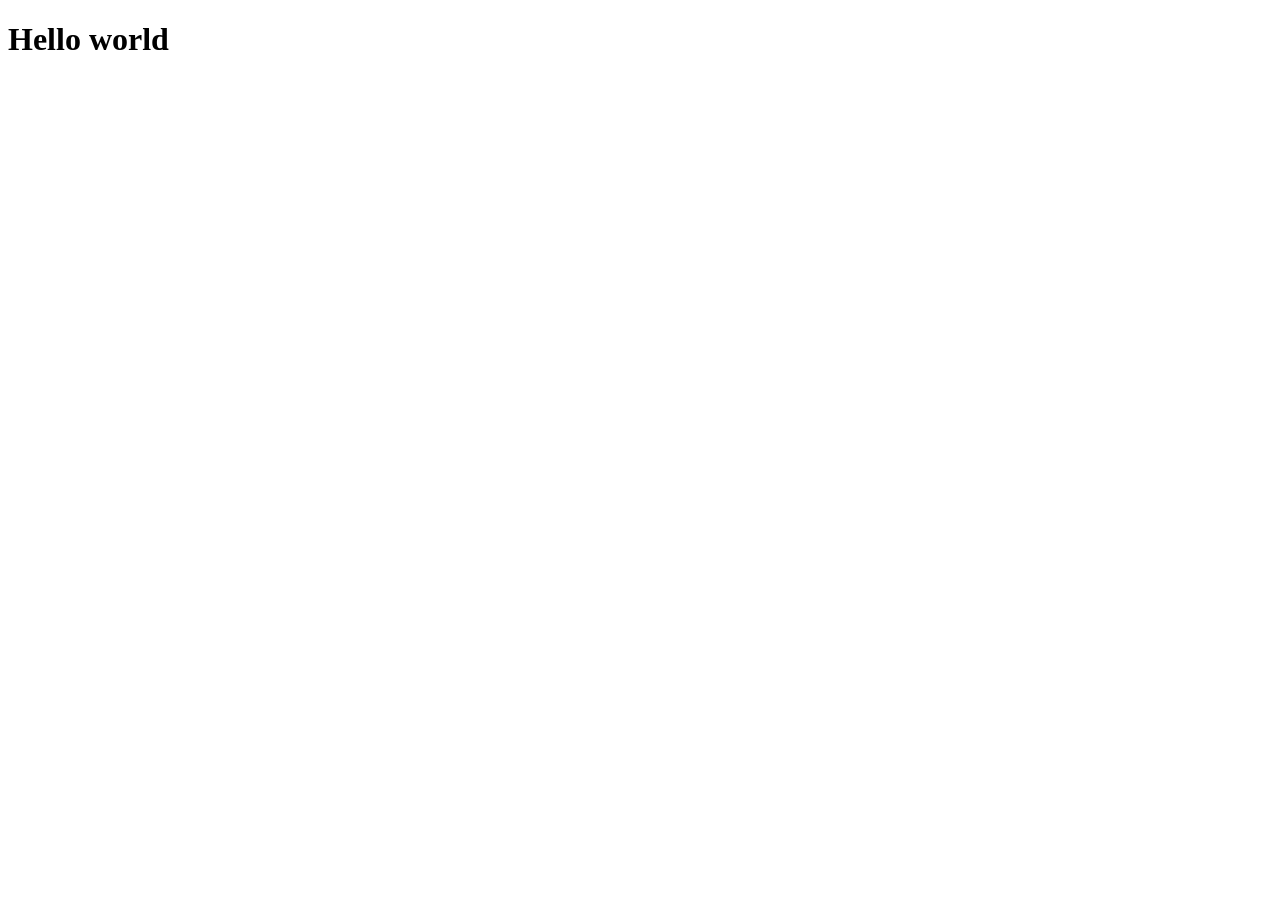
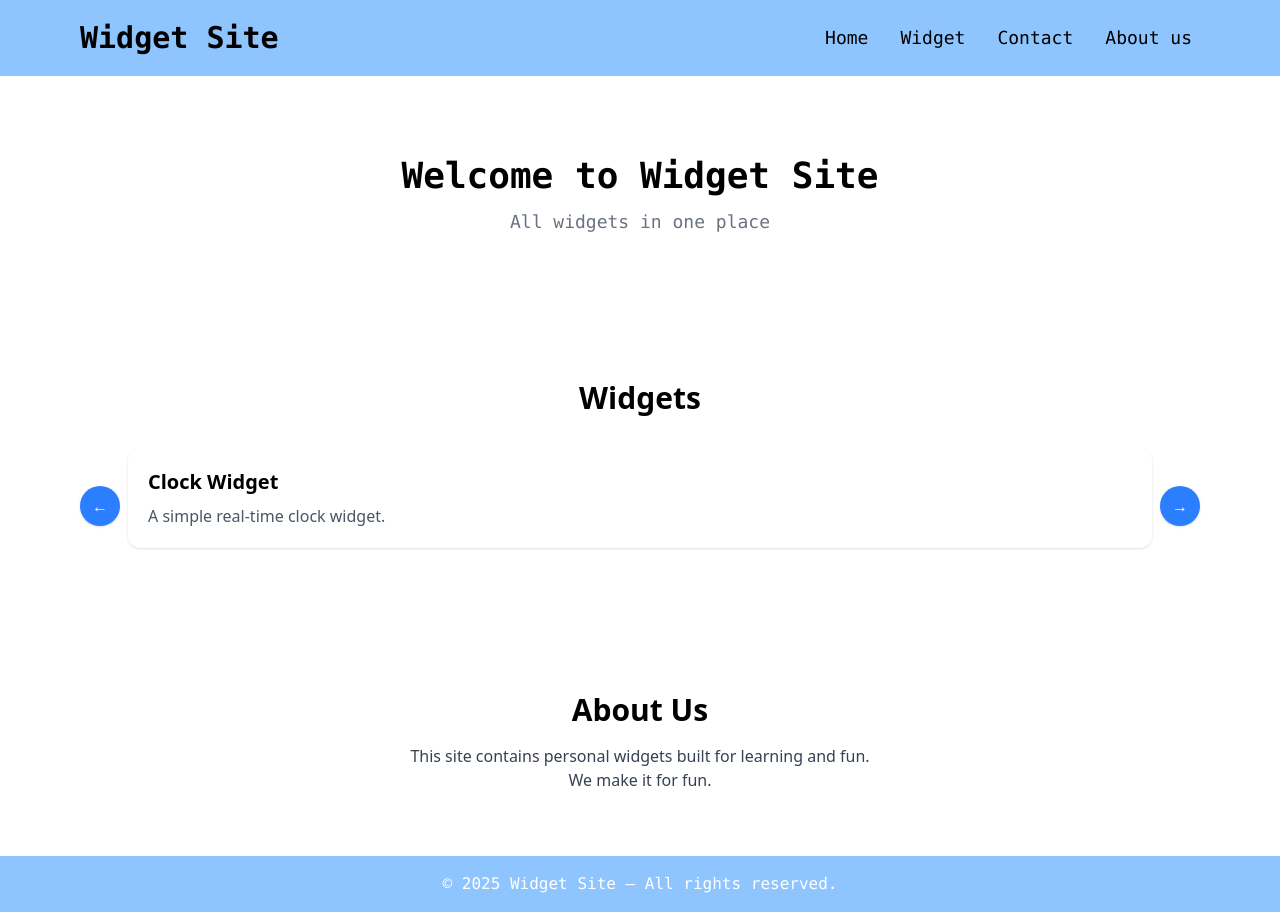
Before and after one commit to tainguyen-07/widgetsite, a plain HTML site: page index.html in a window 1280 px wide. Before the commit the page ends 800 px from the top, so only its background shows below. Drawn offline with nearby package versions, Linux system fonts and the light colour scheme; files that its build step writes are made by us from their sources.

Commit message:
basic ui and feat for index

```diff
--- a/assets/css/style.css
+++ b/assets/css/style.css
@@ -0,0 +1,2 @@
+.scrollbar-hide::-webkit-scrollbar { display: none; }
+.scrollbar-hide { -ms-overflow-style: none; scrollbar-width: none; }
--- /dev/null
+++ b/assets/pages/footer.html
@@ -0,0 +1,3 @@
+<div class="footer bg-blue-300 text-white text-center py-4 font-mono">
+    © 2025 Widget Site — All rights reserved.
+</div>
--- /dev/null
+++ b/assets/pages/header.html
@@ -0,0 +1,30 @@
+<div class="header bg-blue-300 font-mono w-full">
+    <div class="max-w-6xl mx-auto p-4">
+
+        <div class="flex items-center justify-between">
+
+            <a href="/index.html" class="text-2xl flex-1 sm:text-3xl font-bold">Widget Site</a>
+
+            <button id="menuBtn" class="lg:hidden text-3xl">
+                ☰
+            </button>
+
+            <ul id="navMenu"
+                class="hidden lg:flex lg:items-center gap-4 text-lg">
+                <li><a href="/index.html" class="block p-2 hover:text-white">Home</a></li>
+                <li><a href="#" class="block p-2 hover:text-white">Widget</a></li>
+                <li><a href="#" class="block p-2 hover:text-white">Contact</a></li>
+                <li><a href="#" class="block p-2 hover:text-white">About us</a></li>
+            </ul>
+
+        </div>
+        <ul id="mobileMenu"
+            class="lg:hidden hidden flex-col bg-blue-300 w-full text-center text-lg pb-4 mt-2">
+            <li><a href="#" class="block py-2">Home</a></li>
+            <li><a href="#" class="block py-2">Widget</a></li>
+            <li><a href="#" class="block py-2">Contact</a></li>
+            <li><a href="#" class="block py-2">About us</a></li>
+        </ul>
+
+    </div>
+</div>
--- a/assets/script/main.js
+++ b/assets/script/main.js
@@ -0,0 +1,20 @@
+const slider = document.getElementById("slider");
+const scrollAmount = 320;
+
+document.getElementById("nextBtn").onclick = () =>
+    slider.scrollBy({ left: scrollAmount, behavior: "smooth" });
+
+document.getElementById("prevBtn").onclick = () =>
+    slider.scrollBy({ left: -scrollAmount, behavior: "smooth" });
+
+window.addEventListener("load", () => {
+    setTimeout(() => {
+        const menuBtn = document.getElementById("menuBtn");
+        const mobileMenu = document.getElementById("mobileMenu");
+        if (menuBtn && mobileMenu) {
+            menuBtn.addEventListener("click", () => {
+                mobileMenu.classList.toggle("hidden");
+            });
+        }
+    }, 50);
+});
--- a/index.html
+++ b/index.html
@@ -4,8 +4,55 @@
     <meta charset="UTF-8">
     <meta name="viewport" content="width=device-width, initial-scale=1.0">
     <title>Widget Site</title>
+    <script src="https://cdn.jsdelivr.net/npm/@tailwindcss/browser@4"></script>
+    <script src="https://unpkg.com/htmlincludejs"></script>
+    <link rel="stylesheet" href="assets/css/style.css">
 </head>
 <body>
-    <h1>Hello world</h1>
+    <include src="./assets/pages/header.html"></include>
+
+    <div class="home py-20 bg-white text-center font-mono">
+        <h1 class="text-4xl font-bold">Welcome to Widget Site</h1>
+        <p class="text-gray-500 mt-3 text-lg">All widgets in one place</p>
+    </div>
+
+    <div class="widget max-w-6xl mx-auto px-4 py-16">
+        <h2 class="text-3xl font-bold text-center mb-8">Widgets</h2>
+        <div class="relative">
+            <div id="slider" class="flex overflow-x-auto scroll-smooth space-x-4 pl-12 pr-12 pb-4
+                                snap-x snap-mandatory scrollbar-hide">
+                <a href="./assets/pages/clock.html" class="min-w-full bg-white shadow rounded-xl p-5 snap-center">
+                    <h3 class="text-xl font-bold mb-2">Clock Widget</h3>
+                    <p class="text-gray-600">A simple real-time clock widget.</p>
+                </a>
+            </div>
+            <button id="prevBtn"
+                class="lg:absolute left-0 top-1/2 -translate-y-1/2
+                    bg-blue-500 text-white px-3 py-2 rounded-full shadow
+                    hidden lg:block">
+                ←
+            </button>
+
+            <button id="nextBtn"
+                class="lg:absolute right-0 top-1/2 -translate-y-1/2
+                    bg-blue-500 text-white px-3 py-2 rounded-full shadow
+                    hidden lg:block">
+                →
+            </button>
+        </div>
+    </div>
+
+    <div class="about contact py-16 bg-white text-center">
+        <h2 class="text-3xl font-bold mb-4">About Us</h2>
+        <p class="max-w-xl mx-auto text-gray-700">
+            This site contains personal widgets built for learning and fun.
+            <br>
+            We make it for fun.
+        </p>
+    </div>
+
+    <include src="./assets/pages/footer.html"></include>
+
+    <script src="./assets/script/main.js"></script>
 </body>
 </html>
```
